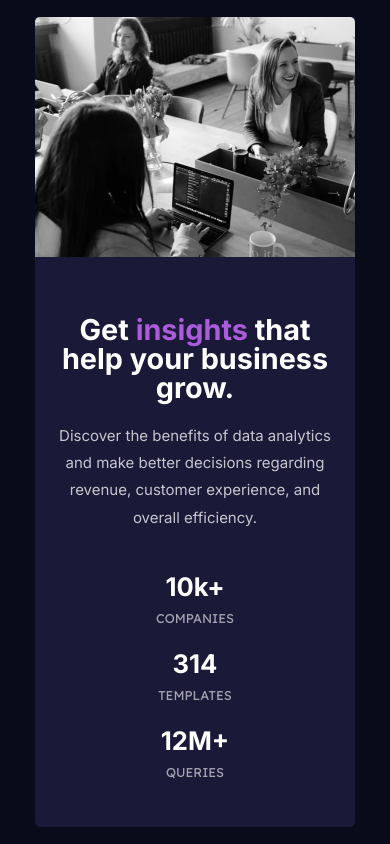
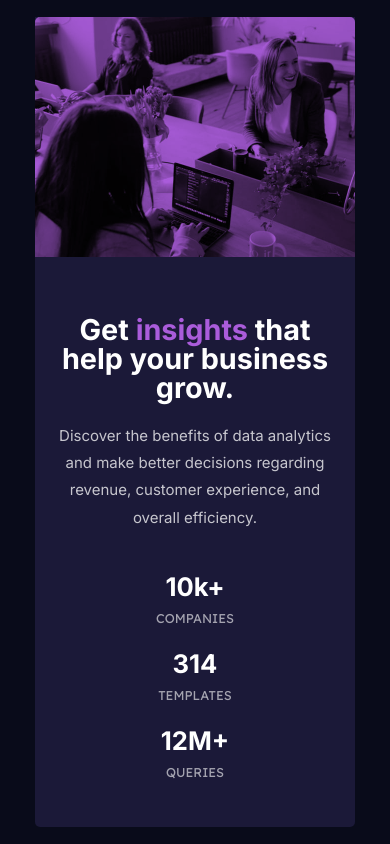
Before and after one commit to PhilosopherDev/stats-preview-card-component, a plain HTML site: page index.html in a window 390 px wide. Drawn offline with Linux system fonts and the light colour scheme.

Commit message:
mix-blend-mode apply

```diff
--- a/index.html
+++ b/index.html
@@ -21,7 +21,10 @@
 
   <div class="container">
     <div class="card">
-      <div class="card__img"></div>
+      <div class="card__img-box">
+        <div class="card__img-overlay"></div>
+        <div class="card__img"></div>
+      </div>
       <div class="card__content">
         <div class="card__title content__title">Get <span class="card__title_color-accent">insights</span> that help
           your business
--- a/style.css
+++ b/style.css
@@ -165,13 +165,30 @@ table {
     border-radius: 5px 0 0 5px;
 }
 
+.card__img-box {
+    position: relative;
+    width: 50%;
+    height: 100%;
+    float: right;
+}
+
+.card__img-overlay {
+    position: absolute;
+    top: 0;
+    left: 0;
+    width: 100%;
+    height: 100%;
+    background-color: var(--accent);
+    border-radius: 0 5px 5px 0;
+}
+
 .card__img {
     background-image: url(./images/image-header-desktop.jpg);
     background-size: cover;
-    width: 50%;
+    width: 100%;
     height: 100%;
-    float: right;
     border-radius: 0 5px 5px 0;
+    mix-blend-mode: multiply;
 }
 
 .card__content {
@@ -245,11 +262,19 @@ table {
         border-radius: 0 0 5px 5px;
     }
 
+    .card__img-overlay {
+        border-radius: 5px 5px 0 0;
+    }
+
+    .card__img-box {
+        width: 100%;
+        height: 240px;
+        float: none;
+        border-radius: 5px 5px 0 0;
+    }
+
     .card__img {
         background-image: url(./images/image-header-mobile.jpg);
-        float: none;
-        width: 100%;
-        height: 240px;
         border-radius: 5px 5px 0 0;
     }
 
```
